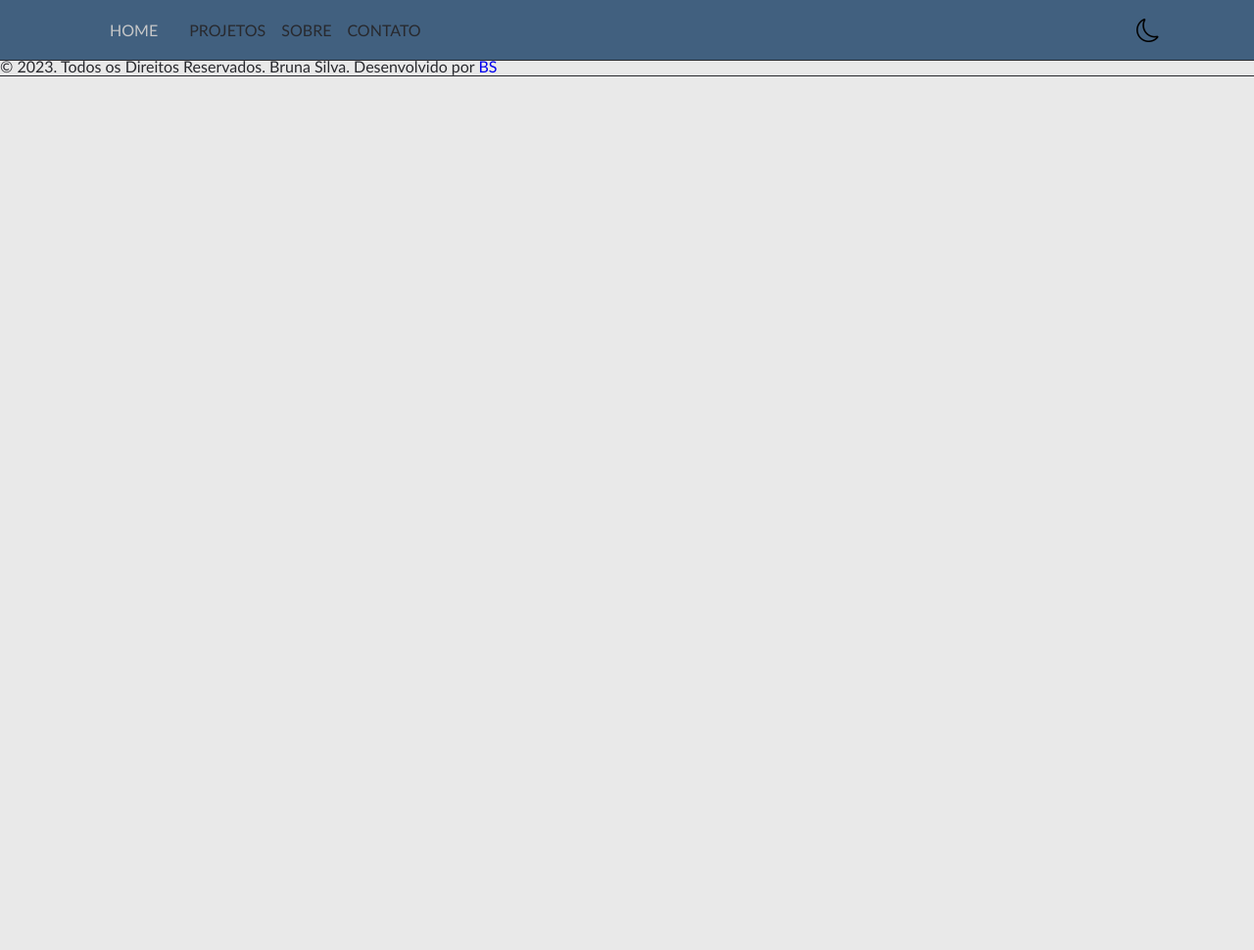
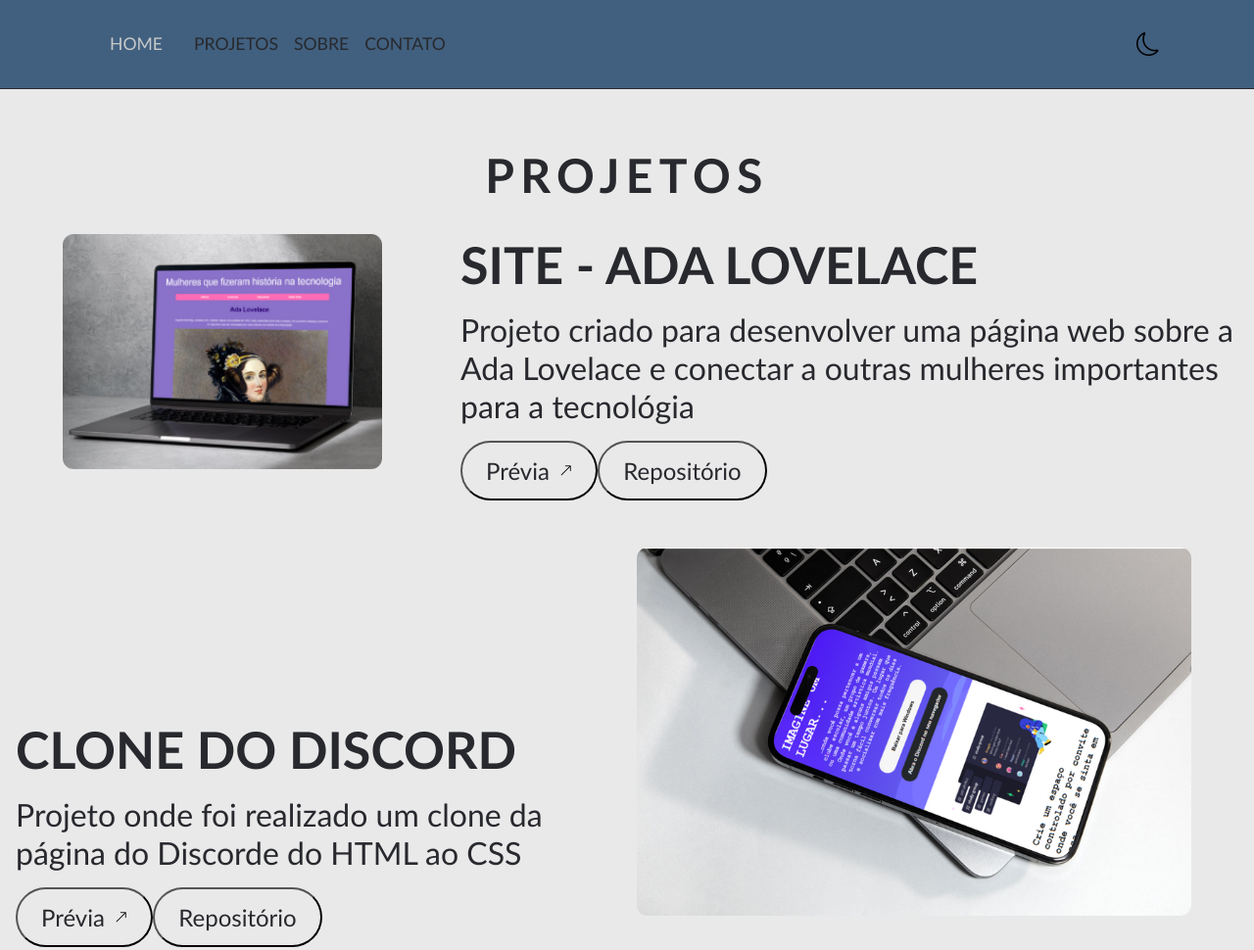
Before and after one commit to BrunaSilva701/brunasilva.github.io, a plain HTML site: page index.html in a window 1280 px wide. Shown: the top 970 px of the page at 98% size. Before the commit the page ends 800 px from the top, so only its background shows below. Drawn offline with nearby package versions, Linux system fonts and the light colour scheme.

Commit message:
add proj

```diff
--- a/assets/css/style.css
+++ b/assets/css/style.css
@@ -1,10 +1,10 @@
 :root, :root[data-theme='light'] { /*adciona o tema que será padrão*/
     --primary-color: #F0F0F0; /*Cor principal, usada para texto e elementos de destaque*/
     --primary-bg-color: #E9E9E9; /*Cor de fundo principal*/
-    --secondary-bg-color: #41607F; /*Cor de fundo secundária, talvez para seções ou cards*/
-    --title-color: #F0F0F0; /*Cor dos títulos*/
-    --text-color: #28292E; /*Cor do texto padrão*/
-    --link-color: #28292E; /*Cor dos links*/
+    --secondary-bg-color: #41607F; /*Cor de fundo secundária, para seções ou cards*/
+    --text-color: #28292E; /*Cor dos títulos*/
+    --title-color: #28292E; /*Cor do texto padrão*/
+    --link-color: #585960; /*Cor dos links*/
     --icon-color: #C7C8C9;
 }
 
@@ -13,7 +13,7 @@
     --primary-bg-color: #111217; /*Cor de fundo principal*/
     --secondary-bg-color: #41607F; /*Cor de fundo secundária (para seções)*/
     --title-color: #F0F0F0; /*Cor dos títulos*/
-    --text-color: #9A9A9C; /*Cor do texto padrão*/
+    --text-color: #d7d7db; /*Cor do texto padrão*/
     --link-color: #9A9A9C; /*Cor dos links*/
     --icon-color: #C7C8C9; /*Cor dos ícones*/
 }
@@ -40,7 +40,7 @@ body{
     padding: 1.5rem 3rem;
     background-color: var(--secondary-bg-color);
     margin: auto;
-    border-bottom: 1px solid var(--text-color);
+    border-bottom: 1px solid var(--title-color);
     position: fixed; /*O header fica fixo (fundo, borda, texto)*/
 }
 
@@ -64,7 +64,7 @@ body{
 
 .menu a{
     text-decoration: none;
-    color:var( --text-color);
+    color:var(--title-color);
     justify-content: space-between;
 }
 
@@ -78,17 +78,95 @@ body{
     gap: 2rem;
     padding: 2.5rem 1rem;
 }
+
 main{
     display:flex;
+}
 
-}
 h1, h2, h3{
     text-transform: uppercase;
+    color:var(--title-color);
+}
+
+h2{
+    font-size: 2rem;
+    text-align: center;
+    margin: 2rem;
+    letter-spacing: 0.4rem;
+}
+
+p{
+    color: var(--text-color)
+}
+
+span{
+    color: var(--text-color);
+    gap:3rem;
+}
+
+#projetos{
+    display: flex;
+    flex-direction: column;
+    padding: 2.5rem 1rem;
+}
+
+.btn{
+    display: flex;
+    align-items: center;
+    justify-content: center;
+    gap: 0.625rem;
+    width: 100%;
+    background-color: transparent;
+    border-radius: 3.125rem;
+    padding: 0.875rem 1.5rem;
+    transition: ease-in-out .3s;
+    cursor:pointer;
+    color: var(var(--link-color))
+}
+
+.btn:hover{
+    transform: scale(1.1);
+}
+
+.btn btn--primary{
+    border-radius: 0.125rem;
+}
+
+.projetos_card{
+    display: flex;
+    flex-direction: column;
+    gap:2rem;
+}
+
+.card_cover{
+    width:100%;
+    border-radius: 0.7rem;
+    object-fit: cover; /*ajuda na responsividade*/
+    object-position: center;
+}
+
+.card_body{
+    display:flex;
+    flex-direction: column;
+    gap: 1rem;
+}
+
+.card_title{
+    font-size: 1.5rem;
+}
+
+.card_description{
+    font-size:1rem;
+}
+
+.card_button{
+    display:flex; /*coloca os botões na mesa linha*/
+    margin-bottom: 3rem;
 }
 
 footer{
-    color:var(--text-color);
-    border-bottom: 1px solid var(--text-color);
+    color:var(--title-color);
+    border-bottom: 1px solid var(--title-color);
     visibility: visible;
 }
 
@@ -101,8 +179,64 @@ a:hover{
     text-decoration: none;
 }
 
+
 @media (min-width: 768px){
     .header{
-        padding: 1rem 6rem;
+        padding: 1.9rem 6rem;
+        font-size: 1.1rem;
     }
+
+
+    h2{
+        font-size: 3rem;
+    }
+
+    p{
+        font-size: 1.5rem;
+    }
+
+    #projetos p{
+        font-size: 2rem;
+    }
+
+    span{
+        font-size: 1.5rem;
+    }
+
+    .projetos_card{
+        flex-direction: row;
+    }
+
+    .card_body{
+    display:flex;
+    flex-direction: column;
+    justify-content: flex-end;
+    align-items: flex-start;
+    gap: 1rem;
+    }
+
+    .card_cover{
+    width:50%;
+    margin-left: 3rem;
+    margin-right: 3rem;
+    margin-bottom: 5rem;
+    }
+
+    .card_title{
+        font-size:3.25rem;
+    }
+
+    .card_description{
+        font-size: 1.25rem;
+    }
+
+    .card_button .btn{
+        width:auto;
+    }
+
+    .projetos_card.card--reverse {
+        flex-direction: row-reverse;
+        justify-content: space-between;
+  }
+
 }
--- a/index.html
+++ b/index.html
@@ -28,7 +28,67 @@
         <p>Bruna Silva, Olinda-PE, Estudante das ferramentas HTML, CSS E JS</p>
     </main>
 
-    <section class="contat">
+    <section id="projetos">
+        <h2>Projetos</h2>
+        <div class="projetos_container">
+            <div class="projetos_card">
+                <img class="card_cover" src="img/pc.png"  alt="Ada lovelace">
+                <div class="card_body">
+                    <h3 class="card_title">Site - Ada lovelace</h3>
+                    <p class="card_description">Projeto criado para desenvolver uma página web sobre a Ada Lovelace e conectar a outras mulheres importantes para a tecnológia</p>
+                    <div class="card_button">
+                        <button class="btn  btn--primary">
+                            <span>Prévia</span>
+                            <i class="bi bi-arrow-up-right"></i>
+                        </button>
+                        <button class="btn">
+                            <span>Repositório</span>
+                        </button>
+                    </div>
+                </div>
+            </div>
+
+             <div class="projetos_card card--reverse">
+                 <img class="card_cover" src="img/phone.png"  alt="Clone  do Discord">
+                 <div class="card_body">
+                    <div class="container-text">
+                        <h3 class="card_title">Clone do discord</h3>
+                    </div>
+                    <p class="card_description">Projeto onde foi realizado um clone da página do Discorde do HTML ao CSS</p>
+                        <div class="card_button">
+                            <button class="btn  btn--primary">
+                                <span>Prévia</span>
+                                <i class="bi bi-arrow-up-right"></i>
+                            </button>
+                            <button class="btn">
+                                <span>Repositório</span>
+                            </button>
+                       </div>
+                </div>
+             </div>
+
+            <div class="projetos_card">
+                <img class="card_cover" src="img/tab.png"  alt="landing Page - dio">
+                <div class="card_body">
+                    <h3 class="card_title">landing Page - dio</h3>
+                    <p class="card_description">Projeto com foco no desenvolvimento CSS onde foi estilizada uma página para ua trilha de CSS na Dio.</p>
+                        <div class="card_button">
+                            <button class="btn  btn--primary">
+                                <span>Prévia</span>
+                                <i class="bi bi-arrow-up-right"></i>
+                            </button>
+                            <button class="btn">
+                                <span>Repositório</span>
+                            </button>
+                       </div>
+                </div>
+            </div>
+        </div>
+    </section>
+
+    <section id="about"></section>
+
+    <section class="contato">
         <ul class="social">
             <li>
                  <a href="https://github.com/BrunaSilva701"><i class="bi bi-linkedin"></i></a
```
